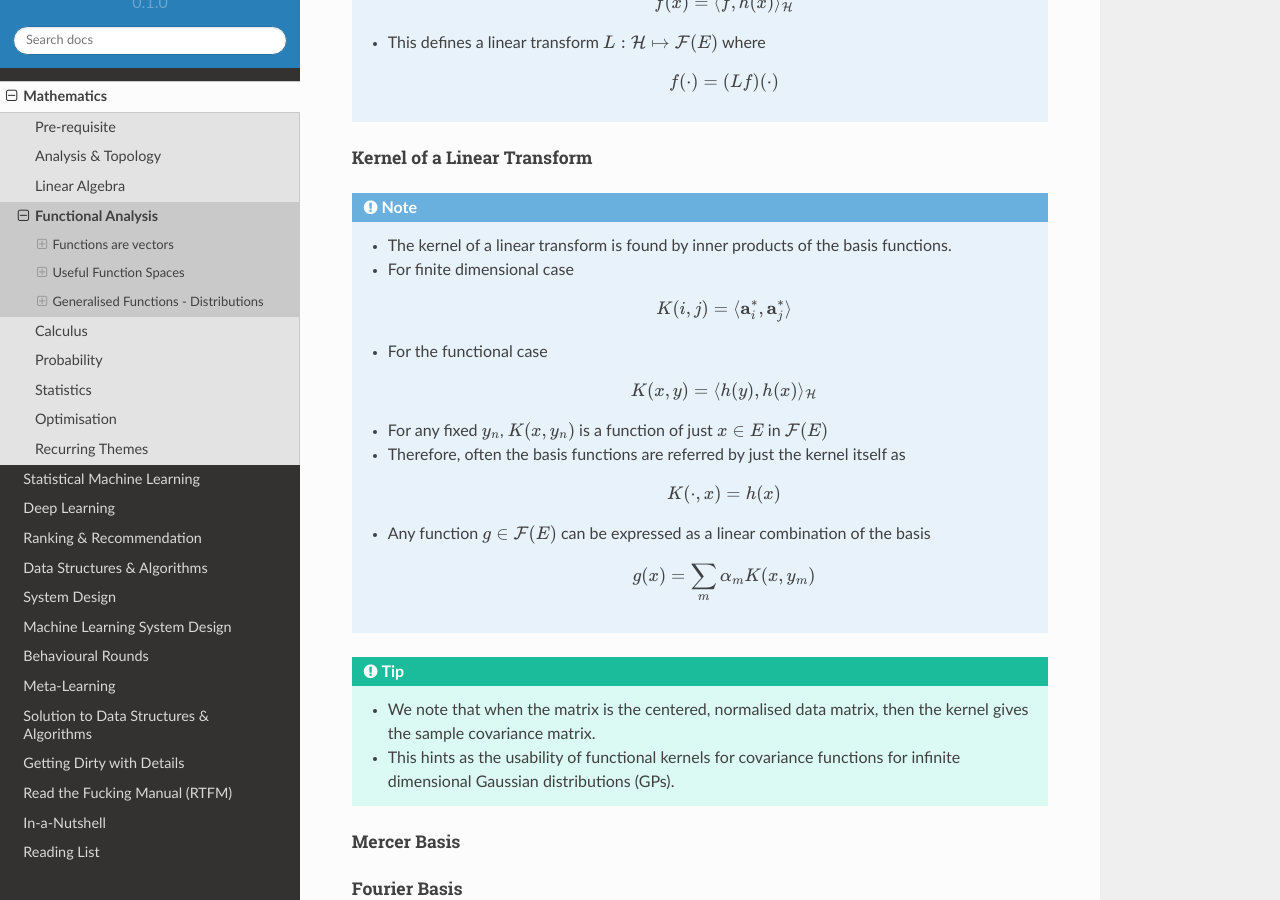
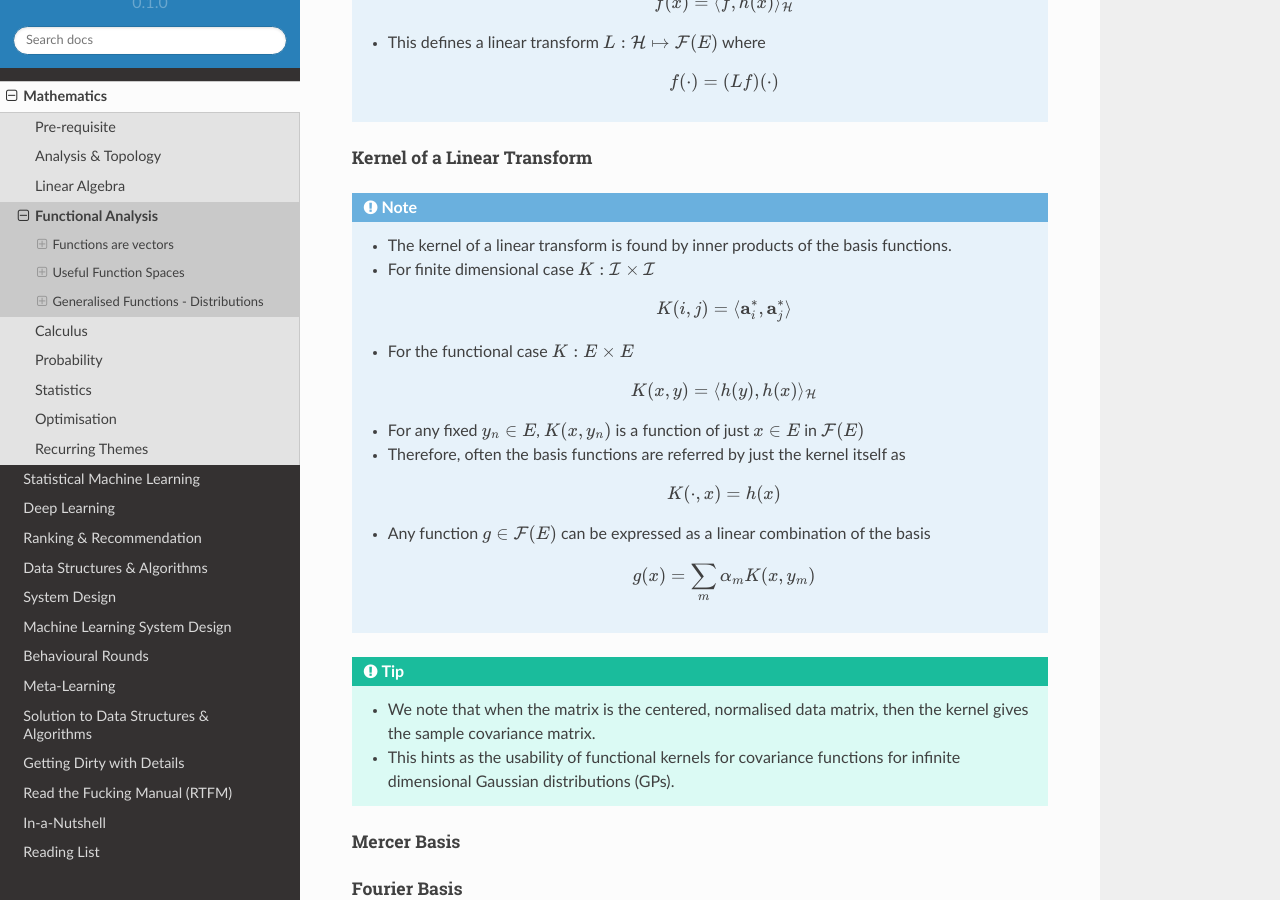
Before and after one commit to uselesstechjunks/leetcode, a Sphinx documentation site: the page built from docs/source/math/funan.rst, in a window 1280 px wide and 900 px high, scrolled down 7050 px. Built offline with Sphinx 7.4.7 and the Read the Docs theme 2.0.0, drawn with Linux system fonts in a browser that asks for light colours.

Commit message:
Update funan.rst

```diff
--- a/docs/source/math/funan.rst
+++ b/docs/source/math/funan.rst
@@ -223,13 +223,13 @@ Kernel of a Linear Transform
 ^^^^^^^^^^^^^^^^^^^^^^^^^^^^^^^^^^^^^^^^^^^^^^^^^^^^^^^^^^^^^^^^^^^^^^^^^^^^^^^^
 .. note::
 	* The kernel of a linear transform is found by inner products of the basis functions.
-	* For finite dimensional case
+	* For finite dimensional case :math:`K:\mathcal{I}\times\mathcal{I}`
 
 		.. math:: K(i,j)=\langle\mathbf{a}^*_i,\mathbf{a}^*_j\rangle
-	* For the functional case
+	* For the functional case :math:`K:E\times E`
 
 		.. math:: K(x,y)=\langle h(y),h(x)\rangle_{\mathcal{H}}
-	* For any fixed :math:`y_n`, :math:`K(x,y_n)` is a function of just :math:`x\in E` in :math:`\mathcal{F}(E)`
+	* For any fixed :math:`y_n\in E`, :math:`K(x,y_n)` is a function of just :math:`x\in E` in :math:`\mathcal{F}(E)`
 	* Therefore, often the basis functions are referred by just the kernel itself as
 
 		.. math:: K(\cdot,x)=h(x)
```
